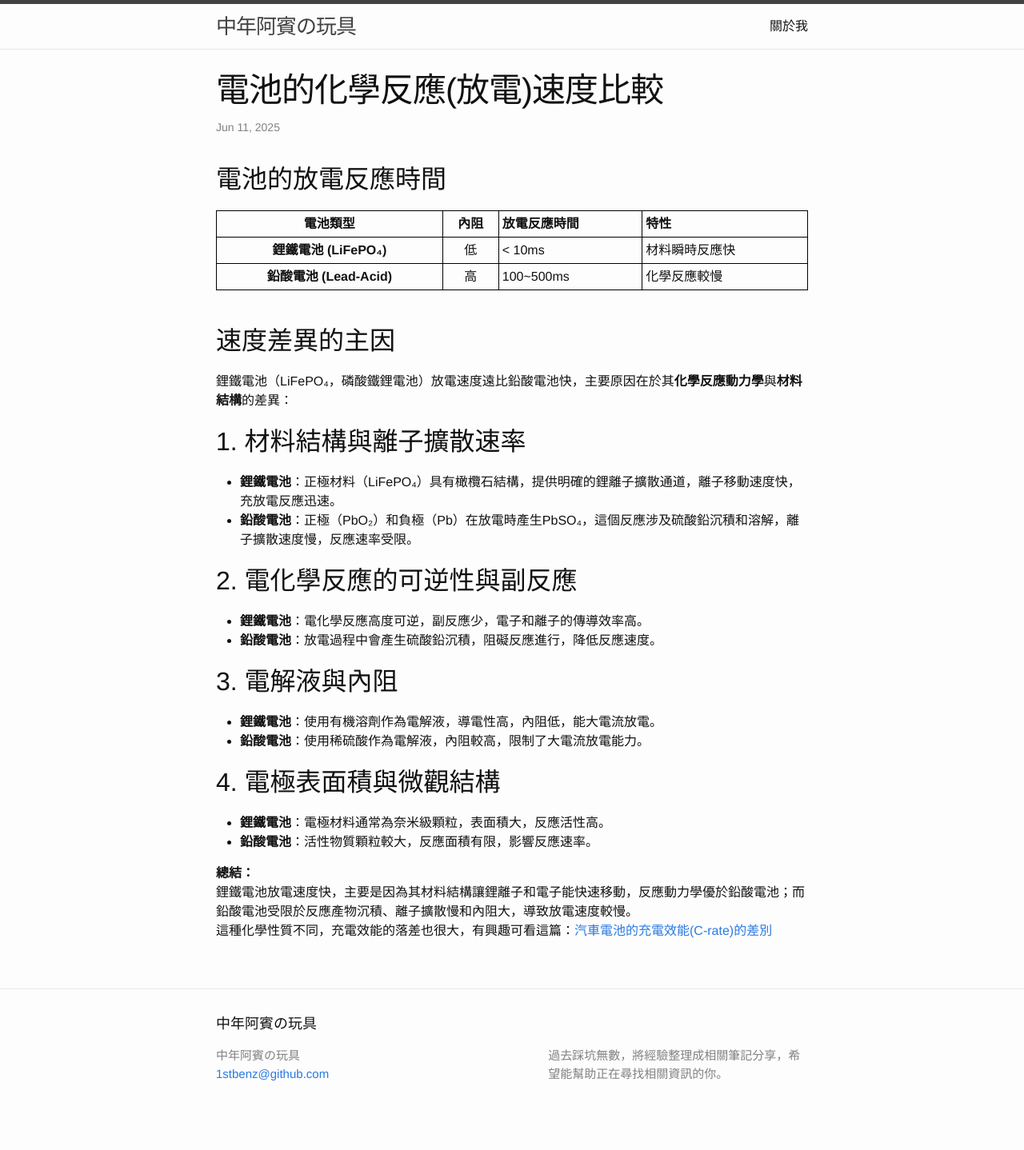
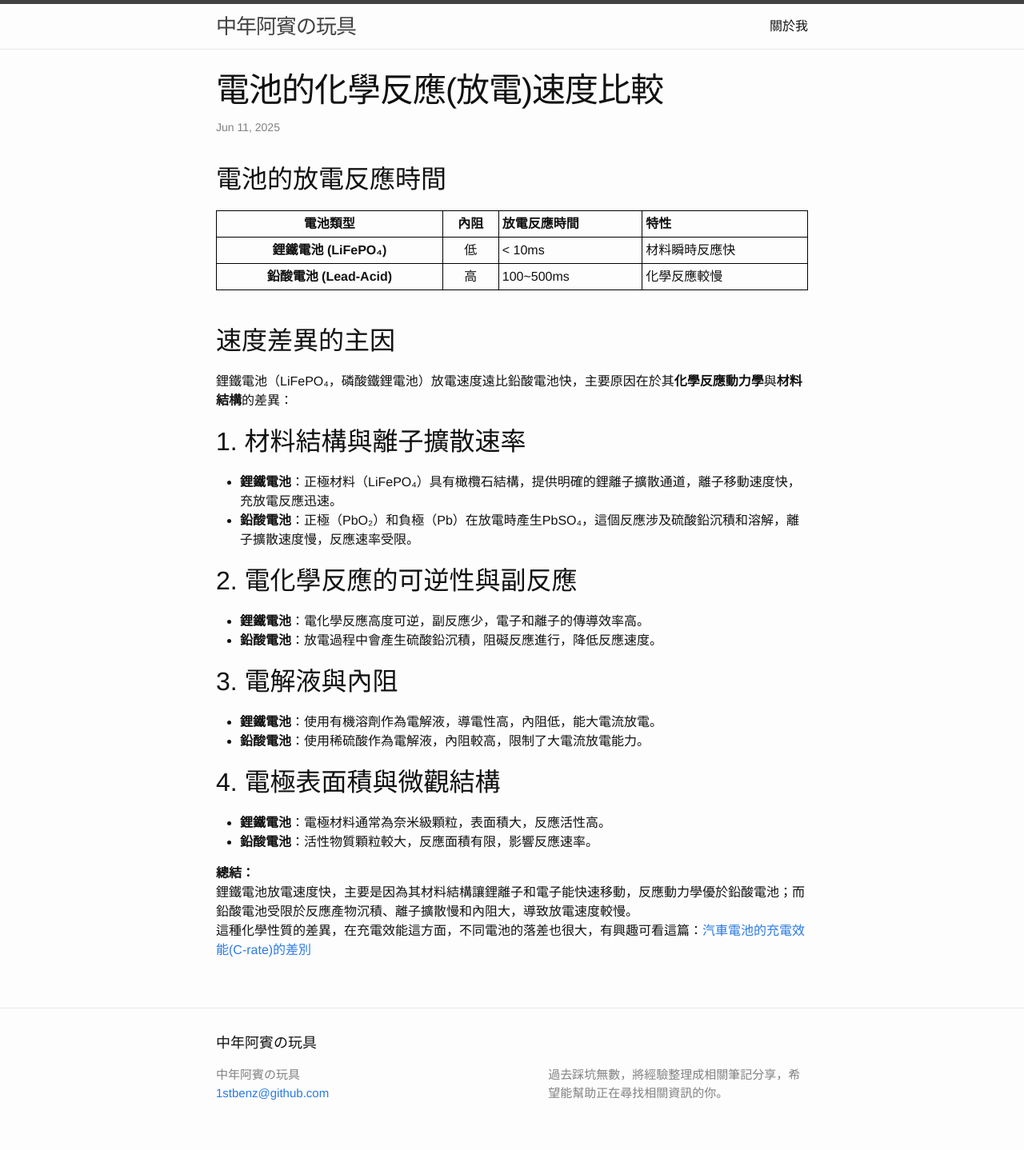
Before and after one commit to 1stbenz/1stbenz.github.io, a Jekyll site: the page built from _posts/2025-06-11-lithium-vs-lead-analysis.md, in a window 1280 px wide. Shown: the whole page at 80% size. Built offline with Jekyll 4.4.1, drawn with Linux system fonts in a browser that asks for light colours; before the commit the page ends 1414 px from its top, so only the background shows below that.

Commit message:
Update 2025-06-11-lithium-vs-lead-analysis.md

```diff
--- a/_posts/2025-06-11-lithium-vs-lead-analysis.md
+++ b/_posts/2025-06-11-lithium-vs-lead-analysis.md
@@ -35,4 +35,4 @@
 
 **總結：**
 鋰鐵電池放電速度快，主要是因為其材料結構讓鋰離子和電子能快速移動，反應動力學優於鉛酸電池；而鉛酸電池受限於反應產物沉積、離子擴散慢和內阻大，導致放電速度較慢。
-這種化學性質不同，充電效能的落差也很大，有興趣可看這篇：[汽車電池的充電效能(C-rate)的差別](https://1stbenz.github.io/2025/car-bms.html)
+這種化學性質的差異，在充電效能這方面，不同電池的落差也很大，有興趣可看這篇：[汽車電池的充電效能(C-rate)的差別](https://1stbenz.github.io/2025/car-bms.html)
```
